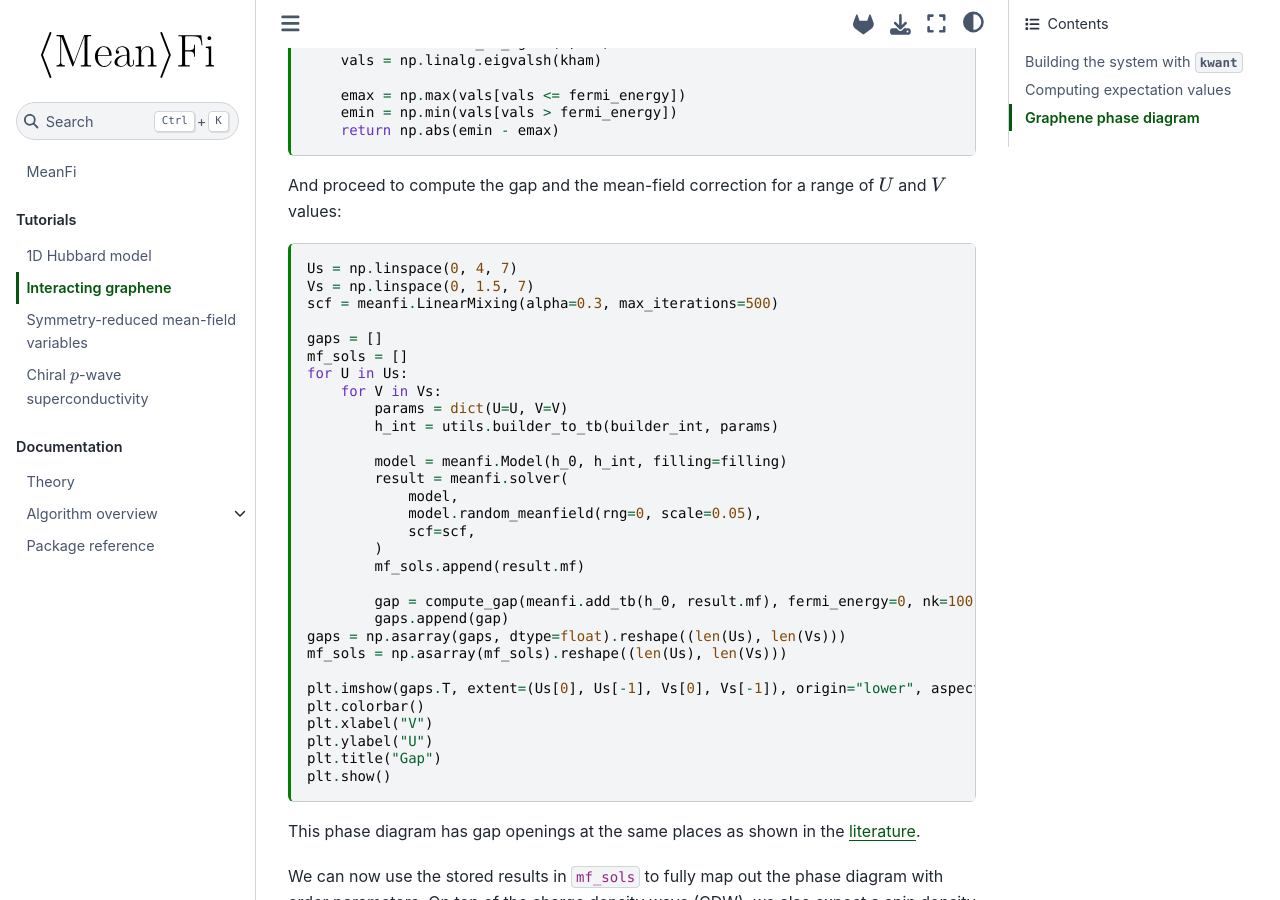
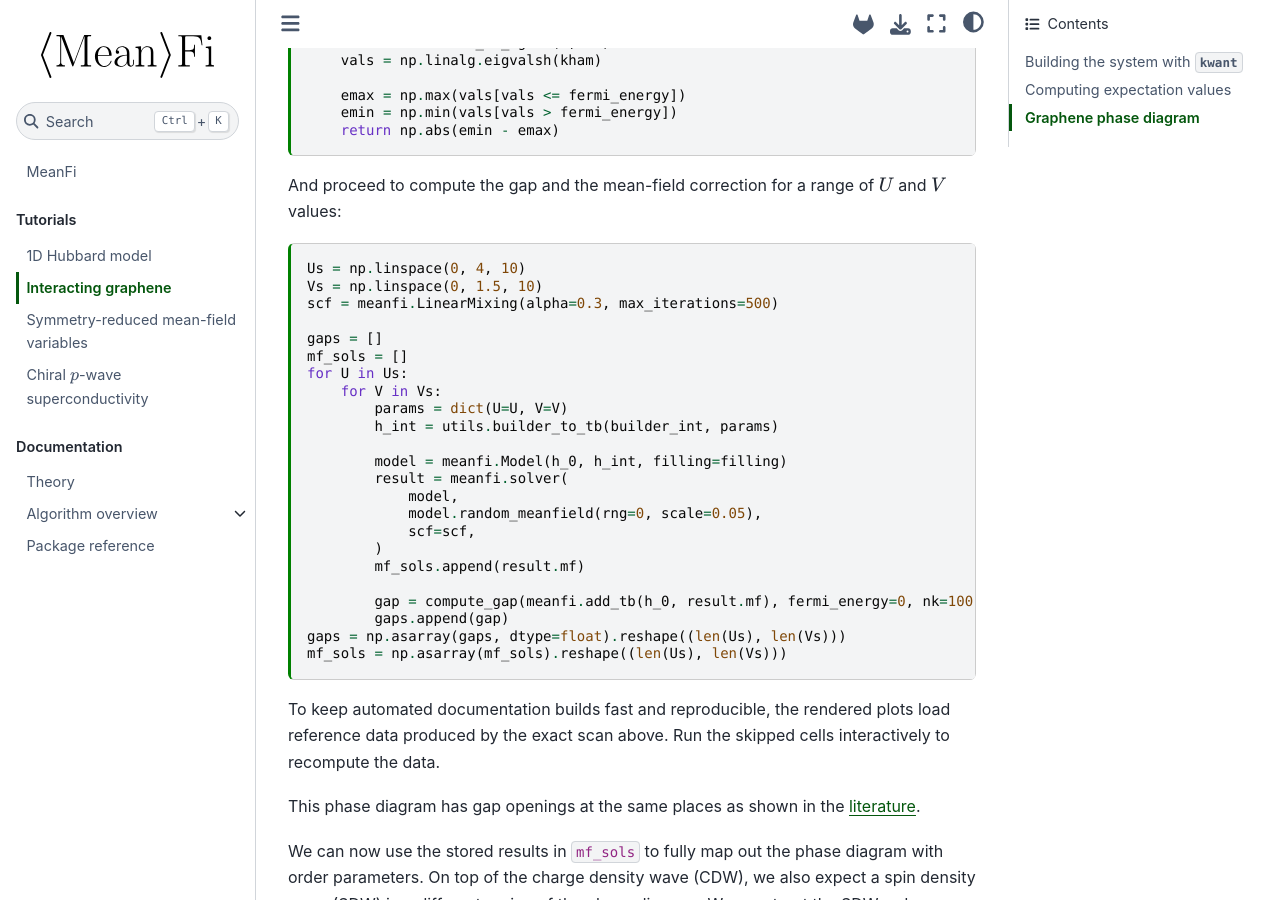
Before and after one commit to quantum-tinkerer/MeanFi, a Sphinx documentation site: the page built from docs/source/tutorial/graphene_example.md, in a window 1280 px wide and 900 px high, scrolled down 3429 px. Built offline with Sphinx 7.4.7 and the Sphinx Book theme 1.1.4, drawn with Linux system fonts in a browser that asks for light colours; pages that are not in the unit, such as notebooks, are missing from menus; cross-references to code outside the pages are shown as plain code.

Commit message:
Use reference data for graphene docs

````diff
--- a/docs/source/tutorial/graphene_example.md
+++ b/docs/source/tutorial/graphene_example.md
@@ -162,8 +162,10 @@
 And proceed to compute the gap and the mean-field correction for a range of $U$ and $V$ values:
 
 ```{code-cell} ipython3
-Us = np.linspace(0, 4, 7)
-Vs = np.linspace(0, 1.5, 7)
+:tags: [skip-execution]
+
+Us = np.linspace(0, 4, 10)
+Vs = np.linspace(0, 1.5, 10)
 scf = meanfi.LinearMixing(alpha=0.3, max_iterations=500)
 
 gaps = []
@@ -185,6 +187,19 @@
         gaps.append(gap)
 gaps = np.asarray(gaps, dtype=float).reshape((len(Us), len(Vs)))
 mf_sols = np.asarray(mf_sols).reshape((len(Us), len(Vs)))
+```
+
+To keep automated documentation builds fast and reproducible, the rendered plots load reference data produced by the exact scan above. Run the skipped cells interactively to recompute the data.
+
+```{code-cell} ipython3
+:tags: [remove-input]
+
+phase_data = np.load("data/graphene_phase_diagram.npz")
+Us = phase_data["Us"]
+Vs = phase_data["Vs"]
+gaps = phase_data["gaps"]
+cdw_list = phase_data["cdw"]
+sdw_list = phase_data["sdw"]
 
 plt.imshow(gaps.T, extent=(Us[0], Us[-1], Vs[0], Vs[-1]), origin="lower", aspect="auto")
 plt.colorbar()
````
Also changed, not shown: other parts of docs/source/tutorial/graphene_example.md (+2 -0 lines), 1 other file.
